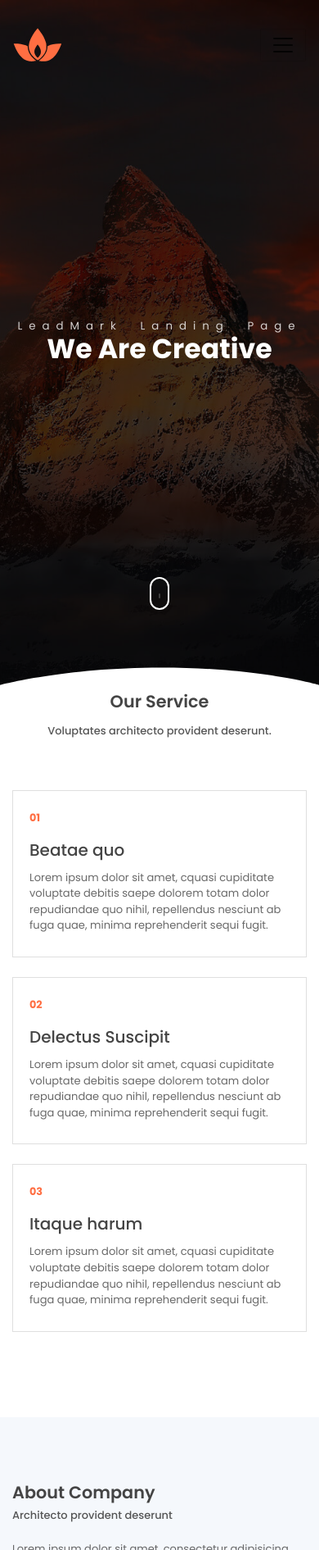
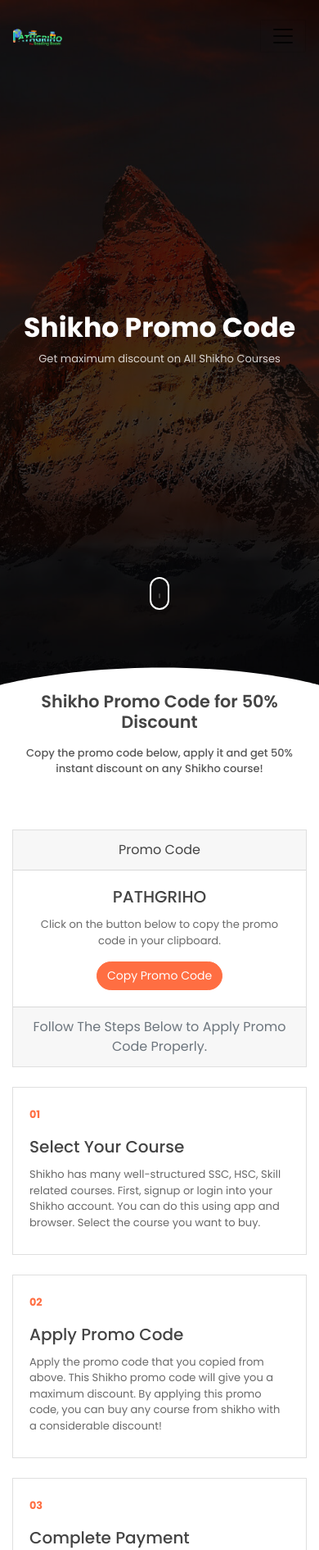
Before and after one commit to Sigmakib2/shikho-promo-code, a plain HTML site: page index.html in a window 390 px wide. Shown: the top 1891 px of the page at 82% size. Drawn offline with Linux system fonts and the light colour scheme.

Commit message:
minimum viable 1

```diff
--- a/index.html
+++ b/index.html
@@ -1,43 +1,48 @@
 <!DOCTYPE html>
 <html lang="en">
+
 <head>
     <meta charset="utf-8">
     <meta name="viewport" content="width=device-width, initial-scale=1, shrink-to-fit=no">
-    <meta name="description" content="Start your development with LeadMark landing page.">
-    <meta name="author" content="Devcrud">
-    <title>LeadMark Landing page | Free Bootstrap 4.3.x landing page</title>
+    <meta name="description"
+        content="We provide the best Shikho promo code that always works. Get the maximum discount (up to 70% discount) using our coupon code">
+    <meta name="author" content="Shikho Promo Code by Pathgriho">
+    <title>Shikho Promo Code</title>
     <!-- font icons -->
     <link rel="stylesheet" href="assets/vendors/themify-icons/css/themify-icons.css">
     <!-- Bootstrap + LeadMark main styles -->
     <link rel="stylesheet" href="assets/css/leadmark.css">
 </head>
+
 <body data-spy="scroll" data-target=".navbar" data-offset="40" id="home">
 
     <!-- page Navigation -->
     <nav class="navbar custom-navbar navbar-expand-md navbar-light fixed-top" data-spy="affix" data-offset-top="10">
         <div class="container">
-            <a class="navbar-brand" href="#">
-                <img src="assets/imgs/logo.svg" alt="">
+            <a class="navbar-brand" href="/">
+                <img src="assets/imgs/pathgriho.png" alt="">
             </a>
-            <button class="navbar-toggler ml-auto" type="button" data-toggle="collapse" data-target="#navbarSupportedContent" aria-controls="navbarSupportedContent" aria-expanded="false" aria-label="Toggle navigation">
+            <button class="navbar-toggler ml-auto" type="button" data-toggle="collapse"
+                data-target="#navbarSupportedContent" aria-controls="navbarSupportedContent" aria-expanded="false"
+                aria-label="Toggle navigation">
                 <span class="navbar-toggler-icon"></span>
             </button>
             <div class="collapse navbar-collapse" id="navbarSupportedContent">
                 <ul class="navbar-nav ml-auto">
                     <li class="nav-item">
-                        <a class="nav-link" href="#service">Our Service</a>
+                        <a class="nav-link" href="#service">Get Best Promo Code</a>
                     </li>
                     <li class="nav-item">
-                        <a class="nav-link" href="#about">About Us</a>
+                        <a class="nav-link" href="#about">How To Use</a>
                     </li>
                     <li class="nav-item">
-                        <a class="nav-link" href="#portfolio">Portfolio</a>
+                        <a class="nav-link" href="#portfolio">Top Courses</a>
                     </li>
                     <li class="nav-item">
                         <a class="nav-link" href="#blog">Blog</a>
                     </li>
                     <li class="nav-item">
-                        <a class="nav-link" href="#contact">Contact</a>
+                        <a class="nav-link" href="#contact">Get Help</a>
                     </li>
                     <li class="nav-item">
                         <a href="components.html" class="ml-4 nav-link btn btn-primary btn-sm rounded">Components</a>
@@ -51,31 +56,51 @@
     <!-- Page Header -->
     <header class="header">
         <div class="overlay">
-            <h1 class="subtitle">LeadMark Landing Page</h1>
-            <h1 class="title">We Are Creative</h1>
+            <h1 class="title">Shikho Promo Code</h1>
+            <p>Get maximum discount on All Shikho Courses</p>
         </div>
         <div class="shape">
             <svg viewBox="0 0 1500 200">
-                <path d="m 0,240 h 1500.4828 v -71.92164 c 0,0 -286.2763,-81.79324 -743.19024,-81.79324 C 300.37862,86.28512 0,168.07836 0,168.07836 Z"/>
+                <path
+                    d="m 0,240 h 1500.4828 v -71.92164 c 0,0 -286.2763,-81.79324 -743.19024,-81.79324 C 300.37862,86.28512 0,168.07836 0,168.07836 Z" />
             </svg>
         </div>
-        <div class="mouse-icon"><div class="wheel"></div></div>
+        <div class="mouse-icon">
+            <div class="wheel"></div>
+        </div>
     </header>
     <!-- End Of Page Header -->
 
     <!-- Service Section -->
-    <section  id="service" class="section pt-0">
+    <section id="service" class="section pt-0">
         <div class="container">
-            <h6 class="section-title text-center">Our Service</h6>
-            <h6 class="section-subtitle text-center mb-5 pb-3">Voluptates architecto provident deserunt.</h6>
+            <h2 class="section-title text-center">Shikho Promo Code for 50% Discount</h2>
+            <p class="section-subtitle text-center mb-5 pb-3">Copy the promo code below, apply it and get 50% instant
+                discount on any Shikho course!</p>
+
+            <div class="card text-center">
+                <div class="card-header">
+                    Promo Code
+                </div>
+                <div class="card-body">
+                    <h5 id="cpncode" class="card-title">PATHGRIHO</h5>
+                    <p class="card-text">Click on the button below to copy the promo code in your clipboard.</p>
+                    <button id="cpnbtn" class="btn btn-primary rounded">Copy Promo Code</button>
+                </div>
+                <div class="card-footer text-muted">
+                    Follow The Steps Below to Apply Promo Code Properly.
+                </div>
+            </div><br />
 
             <div class="row">
                 <div class="col-md-4">
                     <div class="card mb-4 mb-md-0">
                         <div class="card-body">
                             <small class="text-primary font-weight-bold">01</small>
-                            <h5 class="card-title mt-3"> Beatae quo <h5>
-                            <p class="mb-0">Lorem ipsum dolor sit amet, cquasi cupiditate voluptate debitis saepe dolorem totam dolor repudiandae quo nihil, repellendus nesciunt ab fuga quae, minima reprehenderit sequi fugit.</p>
+                            <h5 class="card-title mt-3">Select Your Course<h5>
+                                    <p class="mb-0">Shikho has many well-structured SSC, HSC, Skill related courses.
+                                        First, signup or login into your Shikho account. You can do this using app and
+                                        browser. Select the course you want to buy.</p>
                         </div>
                     </div>
                 </div>
@@ -83,8 +108,10 @@
                     <div class="card mb-4 mb-md-0">
                         <div class="card-body">
                             <small class="text-primary font-weight-bold">02</small>
-                            <h5 class="card-title mt-3">Delectus Suscipit<h5>
-                            <p class="mb-0">Lorem ipsum dolor sit amet, cquasi cupiditate voluptate debitis saepe dolorem totam dolor repudiandae quo nihil, repellendus nesciunt ab fuga quae, minima reprehenderit sequi fugit.</p>
+                            <h5 class="card-title mt-3">Apply Promo Code<h5>
+                                    <p class="mb-0">Apply the promo code that you copied from above. This Shikho promo
+                                        code will give you a maximum discount. By applying this promo code, you can buy
+                                        any course from shikho with a considerable discount!</p>
                         </div>
                     </div>
                 </div>
@@ -92,8 +119,10 @@
                     <div class="card mb-4 mb-md-0">
                         <div class="card-body">
                             <small class="text-primary font-weight-bold">03</small>
-                            <h5 class="card-title mt-3">Itaque harum<h5>
-                            <p class="mb-0">Lorem ipsum dolor sit amet, cquasi cupiditate voluptate debitis saepe dolorem totam dolor repudiandae quo nihil, repellendus nesciunt ab fuga quae, minima reprehenderit sequi fugit.</p>
+                            <h5 class="card-title mt-3">Complete Payment<h5>
+                                    <p class="mb-0">After paying the course fee using mobile banking or other methods,
+                                        you can enjoy your course. You can use our promo code for shikho courses as
+                                        often as you want. For every time, this promo code will work!</p>
                         </div>
                     </div>
                 </div>
@@ -109,22 +138,29 @@
                 <div class="col-md-6 pr-md-5 mb-4 mb-md-0">
                     <h6 class="section-title mb-0">About Company</h6>
                     <h6 class="section-subtitle mb-4">Architecto provident deserunt</h6>
-                    <p >Lorem ipsum dolor sit amet, consectetur adipisicing elit. Voluptate molestiae temporibus et tenetur unde quasi, cum nemo quo, molestias architecto alias voluptatibus corrupti corporis earum. Necessitatibus maxime modi ipsam, quod!</p>
-                    <img src="assets/imgs/about.jpg" alt="" class="w-100 mt-3 shadow-sm">
+                    <p>Lorem ipsum dolor sit amet, consectetur adipisicing elit. Voluptate molestiae temporibus et
+                        tenetur unde quasi, cum nemo quo, molestias architecto alias voluptatibus corrupti corporis
+                        earum. Necessitatibus maxime modi ipsam, quod!</p>
+                    <img src="assets/imgs/shikho-promo-code.png" alt="" class="w-100 mt-3 shadow-sm">
                 </div>
                 <div class="col-md-6 pl-md-5">
                     <div class="row">
                         <div class="col-6">
-                            <img src="assets/imgs/about-1.jpg" alt="" class="w-100 shadow-sm">
+                            <img src="assets/imgs/best-promo-code-for-shikho-courses.png" alt="" class="w-100 shadow-sm">
                         </div>
                         <div class="col-6">
                             <img src="assets/imgs/about-2.jpg" alt="" class="w-100 shadow-sm">
                         </div>
                         <div class="col-12 mt-4">
-                            <p>Lorem ipsum dolor sit amet, consectetur adipisicing elit. Nemo iusto quidem laborum atque, sapiente ipsa excepturi fuga cum sed in assumenda eos quasi harum culpa laboriosam nulla, incidunt quae. Voluptatum.</p>
-                            <p><b>Aliquid fuga sunt velit, temporibus molestias ab. Ipsa nesciunt totam, aliquid dignissimos.</b><br>
+                            <p>Lorem ipsum dolor sit amet, consectetur adipisicing elit. Nemo iusto quidem laborum
+                                atque, sapiente ipsa excepturi fuga cum sed in assumenda eos quasi harum culpa
+                                laboriosam nulla, incidunt quae. Voluptatum.</p>
+                            <p><b>Aliquid fuga sunt velit, temporibus molestias ab. Ipsa nesciunt totam, aliquid
+                                    dignissimos.</b><br>
                             </p>
-                            <p>Lorem ipsum dolor sit amet, consectetur adipisicing elit. Nesciunt ut a dolorem, consectetur, eos suscipit consequatur magnam est dolore obcaecati adipisci expedita, vero, iste ducimus qui numquam animi facilis officia?</p>
+                            <p>Lorem ipsum dolor sit amet, consectetur adipisicing elit. Nesciunt ut a dolorem,
+                                consectetur, eos suscipit consequatur magnam est dolore obcaecati adipisci expedita,
+                                vero, iste ducimus qui numquam animi facilis officia?</p>
                         </div>
                     </div>
                 </div>
@@ -155,7 +191,8 @@
             <div class="portfolio-container">
                 <div class="col-md-6 col-lg-4 web new">
                     <div class="portfolio-item">
-                        <img src="assets/imgs/web-1.jpg" class="img-fluid" alt="Download free bootstrap 4 admin dashboard, free boootstrap 4 templates">
+                        <img src="assets/imgs/web-1.jpg" class="img-fluid"
+                            alt="Download free bootstrap 4 admin dashboard, free boootstrap 4 templates">
                         <div class="content-holder">
                             <a class="img-popup" href="assets/imgs/web-1.jpg"></a>
                             <div class="text-holder">
@@ -167,7 +204,8 @@
                 </div>
                 <div class="col-md-6 col-lg-4 web new">
                     <div class="portfolio-item">
-                        <img src="assets/imgs/web-2.jpg" class="img-fluid" alt="Download free bootstrap 4 admin dashboard, free boootstrap 4 templates">
+                        <img src="assets/imgs/web-2.jpg" class="img-fluid"
+                            alt="Download free bootstrap 4 admin dashboard, free boootstrap 4 templates">
                         <div class="content-holder">
                             <a class="img-popup" href="assets/imgs/web-2.jpg"></a>
                             <div class="text-holder">
@@ -179,7 +217,8 @@
                 </div>
                 <div class="col-md-6 col-lg-4 advertising new">
                     <div class="portfolio-item">
-                        <img src="assets/imgs/advertising-2.jpg" class="img-fluid" alt="Download free bootstrap 4 admin dashboard, free boootstrap 4 templates">
+                        <img src="assets/imgs/advertising-2.jpg" class="img-fluid"
+                            alt="Download free bootstrap 4 admin dashboard, free boootstrap 4 templates">
                         <div class="content-holder">
                             <a class="img-popup" href="assets/imgs/advertising-2.jpg"></a>
                             <div class="text-holder">
@@ -191,7 +230,8 @@
                 </div>
                 <div class="col-md-6 col-lg-4 web">
                     <div class="portfolio-item">
-                        <img src="assets/imgs/web-4.jpg" class="img-fluid" alt="Download free bootstrap 4 admin dashboard, free boootstrap 4 templates">
+                        <img src="assets/imgs/web-4.jpg" class="img-fluid"
+                            alt="Download free bootstrap 4 admin dashboard, free boootstrap 4 templates">
                         <div class="content-holder">
                             <a class="img-popup" href="assets/imgs/web-4.jpg"></a>
                             <div class="text-holder">
@@ -204,7 +244,8 @@
 
                 <div class="col-md-6 col-lg-4 advertising">
                     <div class="portfolio-item">
-                        <img src="assets/imgs/advertising-1.jpg" class="img-fluid" alt="Download free bootstrap 4 admin dashboard, free boootstrap 4 templates">
+                        <img src="assets/imgs/advertising-1.jpg" class="img-fluid"
+                            alt="Download free bootstrap 4 admin dashboard, free boootstrap 4 templates">
                         <div class="content-holder">
                             <a class="img-popup" href="assets/imgs/advertising-1.jpg"></a>
                             <div class="text-holder">
@@ -216,7 +257,8 @@
                 </div>
                 <div class="col-md-6 col-lg-4 web new">
                     <div class="portfolio-item">
-                        <img src="assets/imgs/web-3.jpg" class="img-fluid" alt="Download free bootstrap 4 admin dashboard, free boootstrap 4 templates">
+                        <img src="assets/imgs/web-3.jpg" class="img-fluid"
+                            alt="Download free bootstrap 4 admin dashboard, free boootstrap 4 templates">
                         <div class="content-holder">
                             <a class="img-popup" href="assets/imgs/web-3.jpg"></a>
                             <div class="text-holder">
@@ -228,7 +270,8 @@
                 </div>
                 <div class="col-md-6 col-lg-4 advertising new">
                     <div class="portfolio-item">
-                        <img src="assets/imgs/advertising-3.jpg" class="img-fluid" alt="Download free bootstrap 4 admin dashboard, free boootstrap 4 templates">
+                        <img src="assets/imgs/advertising-3.jpg" class="img-fluid"
+                            alt="Download free bootstrap 4 admin dashboard, free boootstrap 4 templates">
                         <div class="content-holder">
                             <a class="img-popup" href="assets/imgs/advertising-3.jpg"></a>
                             <div class="text-holder">
@@ -240,7 +283,8 @@
                 </div>
                 <div class="col-md-6 col-lg-4 advertising new">
                     <div class="portfolio-item">
-                        <img src="assets/imgs/advertising-4.jpg" class="img-fluid" alt="Download free bootstrap 4 admin dashboard, free boootstrap 4 templates">
+                        <img src="assets/imgs/advertising-4.jpg" class="img-fluid"
+                            alt="Download free bootstrap 4 admin dashboard, free boootstrap 4 templates">
                         <div class="content-holder">
                             <a class="img-popup" href="assets/imgs/advertising-4.jpg"></a>
                             <div class="text-holder">
@@ -253,7 +297,8 @@
                 </div>
                 <div class="col-md-6 col-lg-4 branding new">
                     <div class="portfolio-item">
-                        <img src="assets/imgs/branding-1.jpg" class="img-fluid" alt="Download free bootstrap 4 admin dashboard, free boootstrap 4 templates">
+                        <img src="assets/imgs/branding-1.jpg" class="img-fluid"
+                            alt="Download free bootstrap 4 admin dashboard, free boootstrap 4 templates">
                         <div class="content-holder">
                             <a class="img-popup" href="assets/imgs/branding-1.jpg"></a>
                             <div class="text-holder">
@@ -265,7 +310,8 @@
                 </div>
                 <div class="col-md-6 col-lg-4 branding">
                     <div class="portfolio-item">
-                        <img src="assets/imgs/branding-2.jpg" class="img-fluid" alt="Download free bootstrap 4 admin dashboard, free boootstrap 4 templates">
+                        <img src="assets/imgs/branding-2.jpg" class="img-fluid"
+                            alt="Download free bootstrap 4 admin dashboard, free boootstrap 4 templates">
                         <div class="content-holder">
                             <a class="img-popup" href="assets/imgs/branding-2.jpg"></a>
                             <div class="text-holder">
@@ -277,7 +323,8 @@
                 </div>
                 <div class="col-md-6 col-lg-4 branding new">
                     <div class="portfolio-item">
-                        <img src="assets/imgs/branding-3.jpg" class="img-fluid" alt="Download free bootstrap 4 admin dashboard, free boootstrap 4 templates">
+                        <img src="assets/imgs/branding-3.jpg" class="img-fluid"
+                            alt="Download free bootstrap 4 admin dashboard, free boootstrap 4 templates">
                         <div class="content-holder">
                             <a class="img-popup" href="assets/imgs/branding-3.jpg"></a>
                             <div class="text-holder">
@@ -289,7 +336,8 @@
                 </div>
                 <div class="col-md-6 col-lg-4 branding">
                     <div class="portfolio-item">
-                        <img src="assets/imgs/branding-4.jpg" class="img-fluid" alt="Download free bootstrap 4 admin dashboard, free boootstrap 4 templates">
+                        <img src="assets/imgs/branding-4.jpg" class="img-fluid"
+                            alt="Download free bootstrap 4 admin dashboard, free boootstrap 4 templates">
                         <div class="content-holder">
                             <a class="img-popup" href="assets/imgs/branding-4.jpg"></a>
                             <div class="text-holder">
@@ -301,7 +349,8 @@
                 </div>
                 <div class="col-md-6 col-lg-4 branding">
                     <div class="portfolio-item">
-                        <img src="assets/imgs/branding-5.jpg" class="img-fluid" alt="Download free bootstrap 4 admin dashboard, free boootstrap 4 templates">
+                        <img src="assets/imgs/branding-5.jpg" class="img-fluid"
+                            alt="Download free bootstrap 4 admin dashboard, free boootstrap 4 templates">
                         <div class="content-holder">
                             <a class="img-popup" href="assets/imgs/branding-5.jpg"></a>
                             <div class="text-holder">
@@ -374,7 +423,8 @@
                                     <small class="text-muted mb-0">Business Analyst</small>
                                 </div>
                             </div>
-                            <p class="mb-0">Lorem ipsum dolor sit amet, consectetur adipisicing elit. Delectus enim modi, id dicta reiciendis itaque.</p>
+                            <p class="mb-0">Lorem ipsum dolor sit amet, consectetur adipisicing elit. Delectus enim
+                                modi, id dicta reiciendis itaque.</p>
                         </div>
                     </div>
                 </div>
@@ -388,7 +438,8 @@
                                     <small class="text-muted mb-0">Insurance Agent</small>
                                 </div>
                             </div>
-                            <p class="mb-0">Lorem ipsum dolor sit amet, consectetur adipisicing elit. Delectus enim modi, id dicta reiciendis itaque.</p>
+                            <p class="mb-0">Lorem ipsum dolor sit amet, consectetur adipisicing elit. Delectus enim
+                                modi, id dicta reiciendis itaque.</p>
                         </div>
                     </div>
                 </div>
@@ -402,7 +453,8 @@
                                     <small class="text-muted mb-0">Residential Appraiser</small>
                                 </div>
                             </div>
-                            <p class="mb-0">Lorem ipsum dolor sit amet, consectetur adipisicing elit. Delectus enim modi, id dicta reiciendis itaque.</p>
+                            <p class="mb-0">Lorem ipsum dolor sit amet, consectetur adipisicing elit. Delectus enim
+                                modi, id dicta reiciendis itaque.</p>
                         </div>
                     </div>
                 </div>
@@ -431,16 +483,21 @@
                         <h4 class="mb-4">Drop Us A Line</h4>
                         <div class="form-row">
                             <div class="form-group col-sm-4">
-                                <input type="text" class="form-control text-white rounded-0 bg-transparent" name="name" placeholder="Name">
+                                <input type="text" class="form-control text-white rounded-0 bg-transparent" name="name"
+                                    placeholder="Name">
                             </div>
                             <div class="form-group col-sm-4">
-                                <input type="email" class="form-control text-white rounded-0 bg-transparent" name="Email" placeholder="Email">
+                                <input type="email" class="form-control text-white rounded-0 bg-transparent"
+                                    name="Email" placeholder="Email">
                             </div>
                             <div class="form-group col-sm-4">
-                                <input type="text" class="form-control text-white rounded-0 bg-transparent" name="subject" placeholder="Subject">
+                                <input type="text" class="form-control text-white rounded-0 bg-transparent"
+                                    name="subject" placeholder="Subject">
                             </div>
                             <div class="form-group col-12">
-                                <textarea name="message" id="" cols="30" rows="4" class="form-control text-white rounded-0 bg-transparent" placeholder="Message"></textarea>
+                                <textarea name="message" id="" cols="30" rows="4"
+                                    class="form-control text-white rounded-0 bg-transparent"
+                                    placeholder="Message"></textarea>
 
                             </div>
                             <div class="form-group col-12 mb-0">
@@ -452,12 +509,26 @@
             </div>
             <!-- Page Footer -->
             <footer class="mt-5 py-4 border-top border-secondary">
-                <p class="mb-0 small">&copy; <script>document.write(new Date().getFullYear())</script>, LeadMark Created By <a href="https://www.devcrud.com" target="_blank">DevCrud.</a>  All rights reserved </p>
+                <p class="mb-0 small">&copy;
+                    <script>document.write(new Date().getFullYear())</script>, LeadMark Created By <a
+                        href="https://www.devcrud.com" target="_blank">DevCrud.</a> All rights reserved
+                </p>
             </footer>
             <!-- End of Page Footer -->
         </div>
     </section>
 
+    <script>
+        var cpnbtn = document.getElementById("cpnbtn")
+        var cpncode = document.getElementById("cpncode")
+        cpnbtn.onclick = function () {
+            navigator.clipboard.writeText(cpncode.innerHTML);
+            cpnbtn.innerHTML = "COPIED";
+            setTimeout(function () {
+                cpnbtn.innerHTML = "Copy Promo Code";
+            }, 9000);
+        }
+    </script>
     <!-- core  -->
     <script src="assets/vendors/jquery/jquery-3.4.1.js"></script>
     <script src="assets/vendors/bootstrap/bootstrap.bundle.js"></script>
@@ -472,4 +543,5 @@
     <script src="assets/js/leadmark.js"></script>
 
 </body>
+
 </html>
```
Also changed, not shown: test.html (added, +41 -0 lines), assets/imgs/best-promo-code-for-shikho-courses.png (added), assets/imgs/pathgriho.png (added), assets/imgs/shikho-promo-code.png (added). Lines whose indentation alone changed are shown as unchanged.
